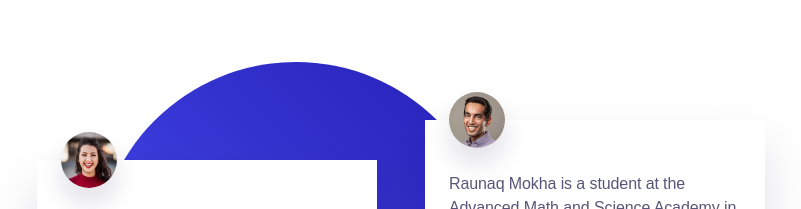
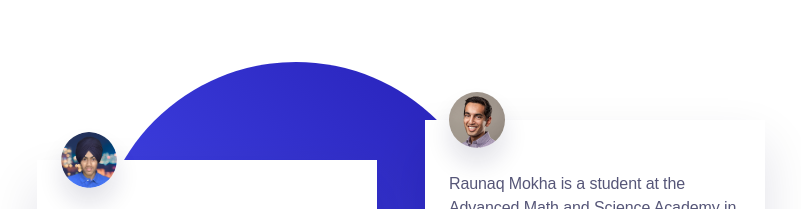
Before and after one commit to msaffold8/LandingPage, a plain HTML site: page index.html in a window 1280 px wide. Shown: the part 2300-2509 px from the top of the page, without its empty margins (239-1040 px from the left). Drawn offline with nearby package versions, Linux system fonts and the light colour scheme.

Commit message:
Update index.html

```diff
--- a/index.html
+++ b/index.html
@@ -410,7 +410,7 @@
 								<div class="testimonial-inner">
 									<div class="testimonial-main">
 										<div class="testimonial-header">
-											<img class="mb-16" src="dist/images/testimonial-01.png" alt="Testimonial">
+											<img class="mb-16" src="dist/images/profile-pic.png" alt="Testimonial">
 										</div>
 										<div class="testimonial-body">
 											<p class="mb-0">Manraaj Singh is a student at the Advanced Math and Science Academy in Marlborough, MA. He is an American Invitational Mathematics Examination qualifier and enjoys programming and statistics.</p>
```
